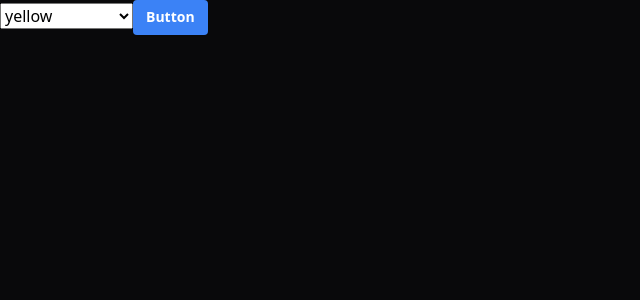
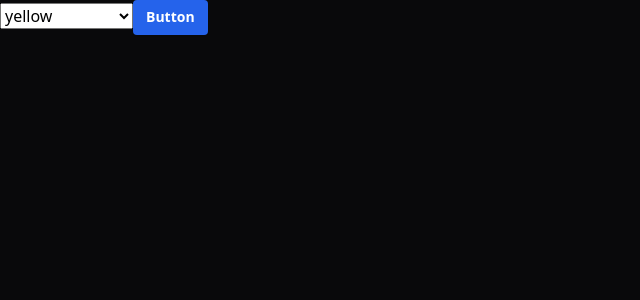
Before and after one commit to somewonderfulguy/relic, a React (Vite) app: page / in a window 1280 px wide. Shown: the top 300 px of the page, without its empty margins (0-640 px from the left). Built offline with nearby package versions, Linux system fonts and the light colour scheme.

Commit message:
fix accessibility issues for button; enable a11y in storybook tests

```diff
--- a/src/styles/themes.css
+++ b/src/styles/themes.css
@@ -23,9 +23,9 @@
   --ds-color-text-muted: var(--ds-palette-gray-400);
   --ds-color-text-subtle: var(--ds-palette-gray-500);
 
-  --ds-color-primary: var(--ds-palette-blue-500);
-  --ds-color-primary-hover: var(--ds-palette-blue-600);
-  --ds-color-primary-active: var(--ds-palette-blue-700);
+  --ds-color-primary: var(--ds-palette-blue-600);
+  --ds-color-primary-hover: var(--ds-palette-blue-700);
+  --ds-color-primary-active: var(--ds-palette-blue-800);
   --ds-color-primary-text: var(--ds-palette-white);
 
   --ds-color-secondary: var(--ds-palette-gray-700);
@@ -76,7 +76,7 @@
   --ds-color-destructive: var(--ds-palette-red-500);
   --ds-color-destructive-hover: var(--ds-palette-red-600);
   --ds-color-destructive-active: var(--ds-palette-red-700);
-  --ds-color-destructive-text: var(--ds-palette-white);
+  --ds-color-destructive-text: var(--ds-palette-gray-950);
 
   --ds-color-success: var(--ds-palette-green-400);
   --ds-color-warning: var(--ds-palette-amber-400);
@@ -106,7 +106,7 @@
   --ds-color-primary: var(--ds-palette-red-500);
   --ds-color-primary-hover: var(--ds-palette-red-600);
   --ds-color-primary-active: var(--ds-palette-red-700);
-  --ds-color-primary-text: var(--ds-palette-white);
+  --ds-color-primary-text: var(--ds-palette-gray-950);
 
   --ds-color-secondary: #5c2020;
   --ds-color-secondary-hover: #7a2a2a;
@@ -116,7 +116,7 @@
   --ds-color-destructive: var(--ds-palette-amber-500);
   --ds-color-destructive-hover: var(--ds-palette-amber-600);
   --ds-color-destructive-active: var(--ds-palette-amber-700);
-  --ds-color-destructive-text: var(--ds-palette-white);
+  --ds-color-destructive-text: var(--ds-palette-gray-950);
 
   --ds-color-success: var(--ds-palette-green-400);
   --ds-color-warning: var(--ds-palette-amber-400);
```
Also changed, not shown: 1 other file (tests, documents, lock files or other folders).
